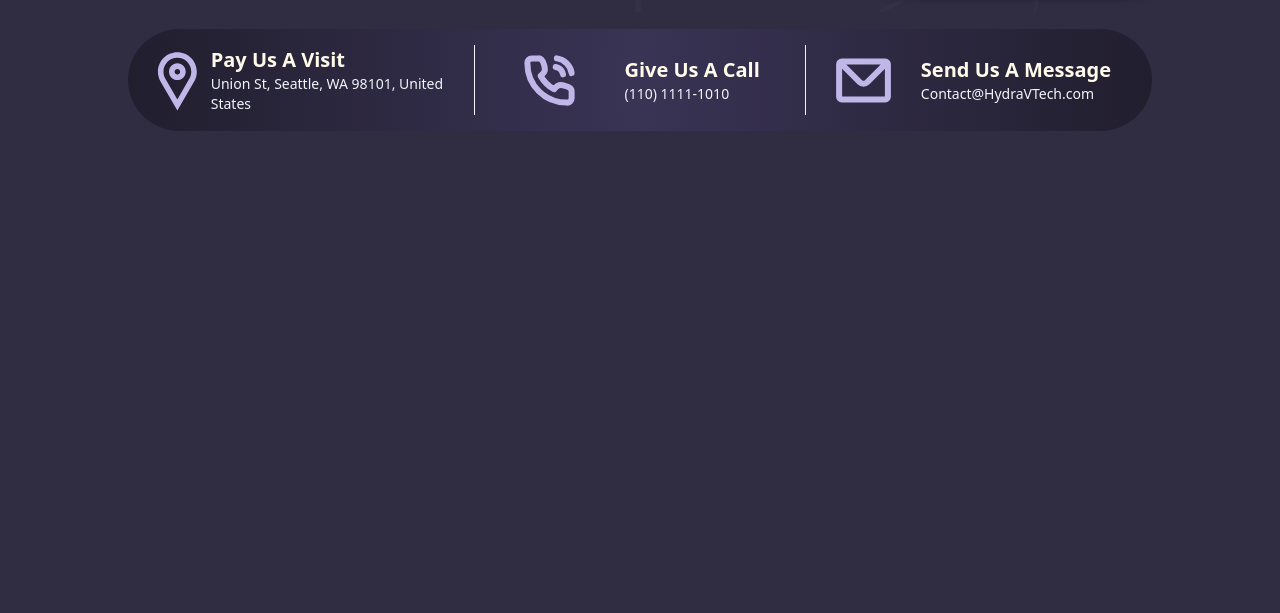
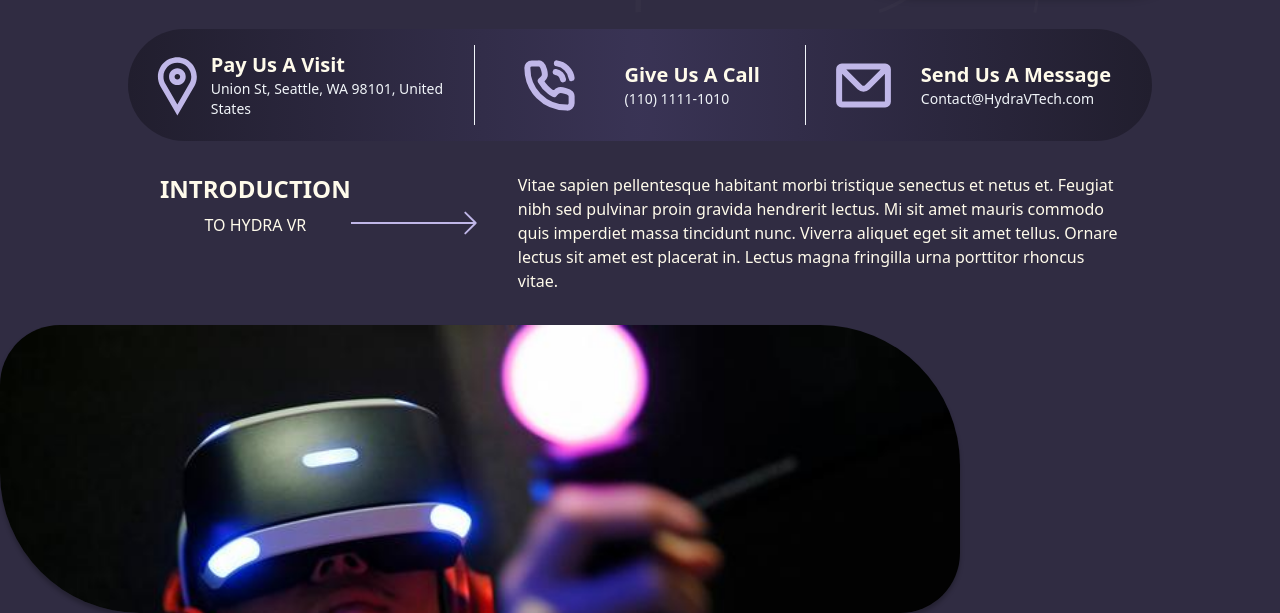
Before and after one commit to maximilianoLujan/Hydra-Landing-Page, a website with bundled scripts: page public/index.html in a window 1280 px wide. Shown: the part 416-1029 px from the top of the page. Before the commit the page ends 800 px from the top, so only its background shows below. Built offline with nearby package versions, Linux system fonts and the light colour scheme.

Commit message:
Realizando section about me

```diff
--- /dev/null
+++ b/public/estilos/aboutme.css
@@ -0,0 +1,7 @@
+#aboutme-pic{
+    background-image: url('../assets/aboutme.jpg');
+    background-size: cover;
+    background-repeat: no-repeat;
+    box-shadow: 0px 4px 4px rgba(0, 0, 0, 0.25);
+    border-radius: 60px 140px;
+}
--- a/public/index.html
+++ b/public/index.html
@@ -6,6 +6,7 @@
     <meta name="viewport" content="width=device-width, initial-scale=1.0">
     <link href="/public/styles.css" rel="stylesheet">
     <link rel="stylesheet" href="./estilos/header.css">
+    <link rel="stylesheet" href="./estilos/aboutme.css">
     <title>Hydra</title>
 </head>
 <body class="bg-fondo ">
@@ -169,7 +170,7 @@
             y otra informacion de contacto como el mail
         -->
         <section class="mt-8">
-            <div id="slider" class="w-3/4 mx-auto flex justify-between contenedor-info p-4 md:w-4/5">
+            <div id="slider" class="h-28 w-3/4 mx-auto flex justify-between contenedor-info p-4 md:w-4/5">
                 <button  class="md:hidden">
                     <svg class="svgizq" width="30" height="30" viewBox="0 0 30 30" fill="none" xmlns="http://www.w3.org/2000/svg">
                         <path class="pathizq" d="M17.5 21.25L11.25 15L17.5 8.75M3.75 15C3.75 21.2132 8.7868 26.25 15 26.25C21.2132 26.25 26.25 21.2132 26.25 15C26.25 8.7868 21.2132 3.75 15 3.75C8.7868 3.75 3.75 8.7868 3.75 15Z" stroke="white" stroke-width="1.5" stroke-linecap="round" stroke-linejoin="round"/>
@@ -224,6 +225,38 @@
                 </button>
             </div>
         </section>
+            <!--
+                Realizando el about me para mostrar mas acerca
+                del producto
+            -->
+        <section class=" mt-8">
+            <div class="flex w-3/4 mx-auto">
+                <div class="w-full sm:w-max">
+                    <h2 class="font-bold text-blanco text-2xl text-center mb-2">INTRODUCTION</h2>
+                    <h2 class=" text-blanco text-center font-light">TO HYDRA VR</h2>
+                </div>
+                <svg class="hidden sm:block mr-6" width="228" height="100" viewBox="0 0 228 100" fill="none" xmlns="http://www.w3.org/2000/svg">
+                    <path d="M198.833 50L157.167 50M198.833 50L182.167 66.6666M198.833 50L182.167 33.3333" stroke="#C0B7E8" stroke-width="3" stroke-linecap="round" stroke-linejoin="round"/>
+                    <path d="M157.5 50H0" stroke="#C0B7E8" stroke-width="3"/>
+                </svg>
+                <div class="hidden sm:flex w-full">
+                    <p class="font-normal text-blanco text-base">
+                        Vitae sapien pellentesque habitant morbi tristique senectus et netus et. Feugiat
+                        nibh sed pulvinar proin gravida hendrerit lectus. Mi sit amet mauris commodo
+                        quis imperdiet massa tincidunt nunc. Viverra aliquet eget sit amet tellus. Ornare
+                        lectus sit amet est placerat in. Lectus magna fringilla urna porttitor rhoncus vitae.
+                    </p>
+                </div>
+            </div>
+            <div class="flex flex-col items-center sm:flex-row mt-8">
+                <div id="aboutme-pic" class="w-3/4 h-72 z-50">
+
+                </div>
+                <div>
+
+                </div>
+            </div>
+        </section>
     </main>
 </body>
 <script src="./app/index.js" type="module"></script>
```
Also changed, not shown: public/assets/aboutme.jpg (added), public/styles.css.
